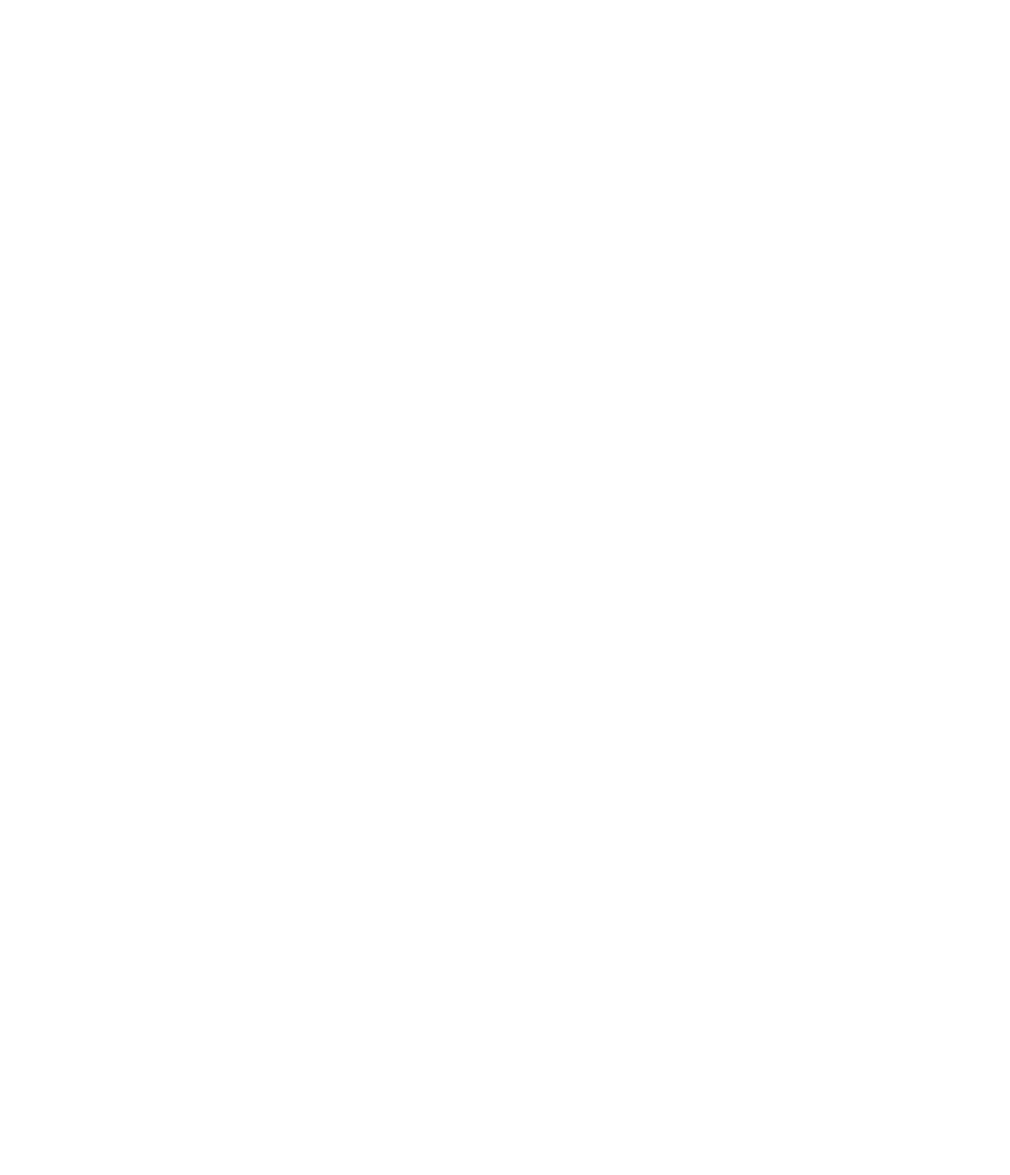
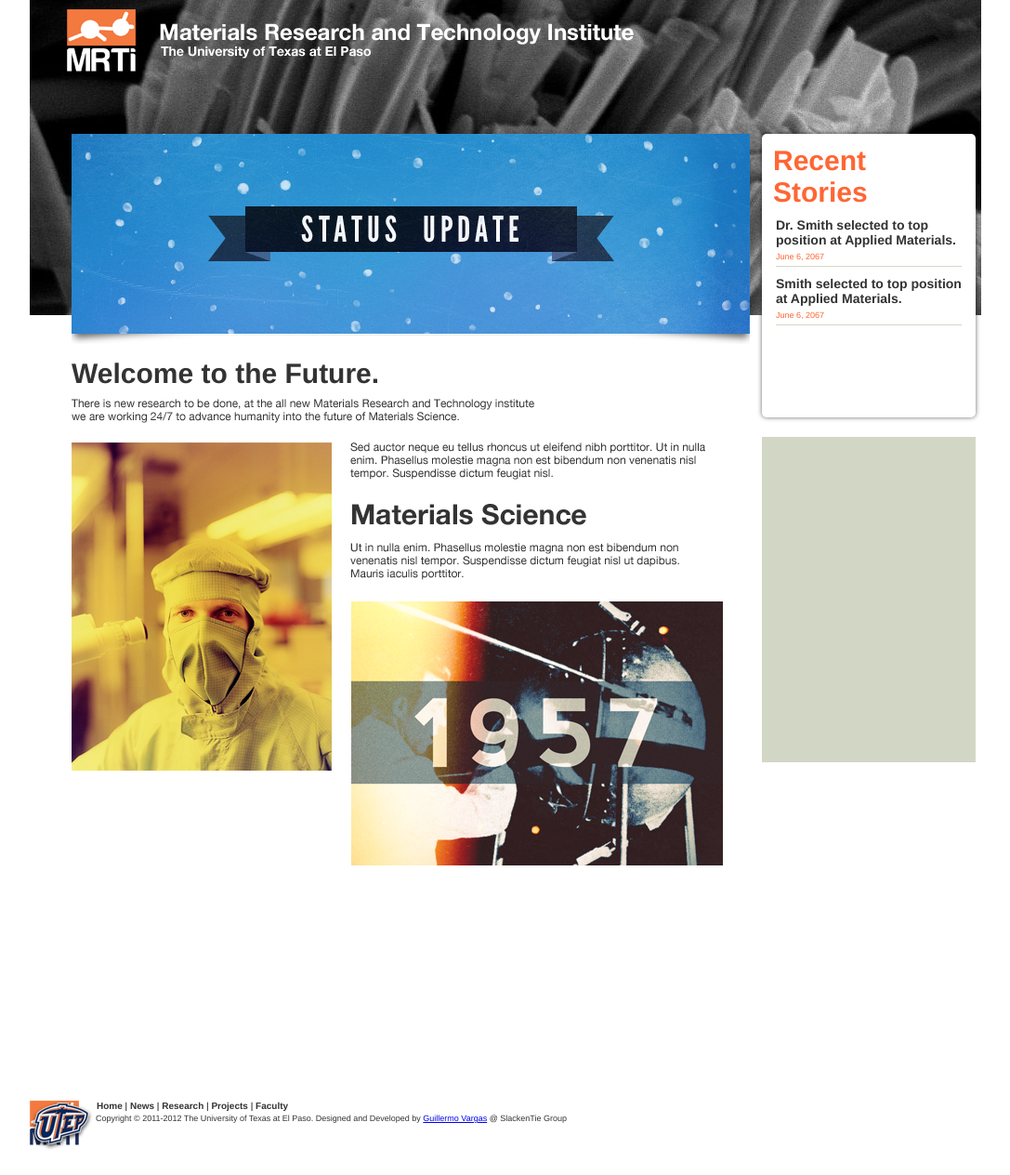
Before and after one commit to gavargas22/mrti, a PHP site: page / in a window 1280 px wide. Before the commit the part shown is empty. Shown: the whole page at 93% size, without its empty margins (96-1183 px from the left). Before the commit the page ends 800 px from the top, so only its background shows below. Run offline with PHP 8.4, Linux system fonts and the light colour scheme; some libraries are stand-ins or nearby versions.

Commit message:
Made most of the Photoshop theme functional with HTML5
The only strange thing is that I can't make the Facebook Like page show
up, I will be working on it these coming days.

```diff
--- a/index.html
+++ b/index.html
@@ -3,15 +3,69 @@
 <head>
 <meta charset="UTF-8">
 <title>Materials Research and Technology Institute | The University of Texas at El Paso</title>
+<link href="style.css" rel="stylesheet" type="text/css" />
+<script type="text/javascript" src="https://ajax.googleapis.com/ajax/libs/jquery/1.7.1/jquery.min.js"></script>
+<script type="text/javascript" src="js/slides.min.jquery.js"></script>
+<script type="text/javascript" src="js/init.js"></script>
 </head>
 
 <body>
+
+<!-- Facebook Code for the Like Page of Facebook. -->
+<div id="fb-root"></div>
+<script>(function(d, s, id) {
+  var js, fjs = d.getElementsByTagName(s)[0];
+  if (d.getElementById(id)) return;
+  js = d.createElement(s); js.id = id;
+  js.src = "//connect.facebook.net/en_GB/all.js#xfbml=1";
+  fjs.parentNode.insertBefore(js, fjs);
+}(document, 'script', 'facebook-jssdk'));</script>
+
+
 	<div id="main-wrapper">
 		<div id="header">
+			<div id="mrti-logo"></div>
+			<div id="lab-title"></div>
 			<div id="header-images"></div>
 		</div>
-		<div id="body"></div>
-		<div id="footer"></div>
+		<div id="slideshow-news">
+			<div id="slides">
+				<div class="slides_container">
+					<div><img src="image/slides/slide-1.jpg" alt="Slide 1"></div>
+					<div><img src="image/slides/slide-2.jpg" alt="Slide 2"></div>
+					<div><img src="image/slides/slide-3.jpg" alt="Slide 3"></div>
+					<div><img src="image/slides/slide-4.jpg" alt="Slide 4"></div>
+				</div>
+			</div>
+			<div id="shadow-holder"></div>
+			<div id="storyboard">
+				<div id= "storyboard-title">Recent Stories</div>
+				<div id="storyboard-stories">
+					<div class="storyboard-story" id="storyboard-story-1">
+						<div class="story-title" id="story-title-1"><a href="#">Dr. Smith selected to top position at Applied Materials.</a></div>
+						<div class="story-date" id="story-date-1">June 6, 2067</div>
+					</div>
+					<div class="storyboard-story" id="storyboard-story-2">
+						<div class="story-title" id="story-title-2"><a href="#">Smith selected to top position at Applied Materials.</a></div>
+						<div class="story-date" id="story-date-2">June 6, 2067</div>
+					</div>
+				</div>
+			</div>
+		</div>
+		<div id="body-page">
+			<div id="body-info-wrapper">
+				<div id="body-info-title">Welcome to the Future.</div>
+				<div id="body-info-content"><img src="image/dummy.png"></div>
+			</div>
+			<div id="facebook-like-wrapper"><div class="fb-like-box" data-href="https://www.facebook.com/pages/Materials-Research-and-Technology-Institute/199458250141759" data-width="230" data-height="350" data-show-faces="true" data-border-color="#eee" data-stream="true" data-header="false"></div></div>
+		</div>
+		<div id="footer">
+			<div id="footer-logo"></div>
+			<div id="footer-logo-utep"></div>
+			<div id="footer-menu"><a href="#">Home</a> | <a href="#">News</a> | <a href="#"> Research</a> | <a href="#">Projects</a> | <a href="#">Faculty</a></div>
+			<div id="copyright-notice">Copyright © 2011-2012 The University of Texas at El Paso. Designed and Developed by <a href="mailto@gavargas@slackentie.com">Guillermo Vargas</a> @ SlackenTie Group</div>
+		</div>
 	</div>
+
 </body>
 </html>
--- /dev/null
+++ b/js/init.js
@@ -0,0 +1,12 @@
+/**
+ * @author Guillermo Vargas
+ */
+
+$(function(){
+  $("#slides").slides({
+    preload: true,
+    play: 5000,
+    pause: 2500,
+    hoverPause: true
+  });
+});
--- a/style.css
+++ b/style.css
@@ -23,27 +23,245 @@
 	height: 340px;
 }
 #header-images {
-	position: relative;
+	position: absolute;
 	top: 0;
 	left: 0;
 	width: 1024px;
 	height: 340px;
 	background-image: url(./image/backgrounds/01.jpg);
 	background-repeat: no-repeat;
+	z-index: 0;
 }
-
+#mrti-logo {
+	position: absolute;
+	top: 10px;
+	left: 40px;
+	width:74px;
+	height:67px;
+	background-image: url('./image/logo-white.png');
+	z-index: 1;
+}
+#lab-title {
+	position:absolute;
+	left:140px;
+	top:25px;
+	height:38px;
+	width:510px;
+	background-image: url('./image/materials-title-white.png');
+	z-index: 1;
+}
 /*End of the header CSS code
  *
  */
 
+/*This is the header system that contains and the slideshow news.*/
+#slideshow-news {
+	position:relative;
+	top:-196px;
+	left:0;
+	width:1024px;
+	height:300px;
+}
+#slideshow-wrapper {
+	position: relative;
+	top: 1px;
+	left: 2px;
+	width: 729px;
+	height: 215px;
+}
+#slides {
+	position:relative;
+	overflow:hidden;
+	float:left;
+	top: 0;
+	left: 45px;
+	width: 730px;
+	height: 215px;
+}
+.slides_container {
+    width:730px;
+    height:215px;
+}
+.slides_container div {
+    width:730px;
+    height:215px;
+    display:block;
+}
+#shadow-holder {
+	position:absolute;
+	top:215px;
+	left:45px;
+	width: 730px;
+	height: 12px;
+	background-image: url('./image/slides/shadow.png');
+	z-index: 3;
+}
+#storyboard {
+	position:relative;
+	top:0;
+	left:58px;
+	width: 230px;
+	height: 305px;
+	background-color: #fff;
+	float:left;
+	-webkit-border-radius: 5px;
+	-moz-border-radius: 5px;
+	border-radius: 5px;
+	-webkit-box-shadow: 0px 0px 5px rgba(0, 0, 0, 0.6);
+	-moz-box-shadow: 0px 0px 5px rgba(0, 0, 0, 0.6);
+	box-shadow: 0px 0px 5px rgba(0, 0, 0, 0.6);
+}
+#storyboard-title {
+	position:relative;
+	top:12px;
+	left:12px;
+	width:100px;
+	height:20px;
+	font-family: "Helvetica Neue", Helvetica, Arial, sans-serif;
+	color:#ff6633;
+	font-size: 30px;
+	font-weight: bold;
+}
+#storyboard-stories {
+	position:absolute;
+	top:70px;
+	left:5px;
+	width: 220px;
+	height: 200px;
+}
+.storyboard-story {
+	position:relative;
+	height:auto;
+	padding-bottom:10px;
+	padding-top: 10px;
+	width:200px;
+	font-family: "Helvetica Neue", Helvetica, Arial, sans-serif;
+	color:#333;
+	border-bottom: 1px solid #D2D7C5;
+	left:10px;
+	top: 10px;
+}
+.story-title a {
+	position:relative;
+	font-weight:bold;
+	font-size: 14px;
+	color: #333;
+	text-decoration:none;
+	display:block;
+}
+.story-title a:hover {
+	color:#FF6633;
+}
+.story-title a:active {
+	color:#FF6633;
+}
+.story-date {
+	position: relative;
+	font-size:9px;
+	color:#FF6633;
+	top: 5px;
+}
+/*------------------------------------------------------------------------*/
 
-#body {
+/*The CSS code for the body aspect of the website which contains all the information that is necesary to show
+ * the website itself.
+ */
+#body-page {
+	position: relative;
+	top: -260px;
+	left:0;
+	width: 1024px;
+	height: auto;
+	min-height:320px;
+}
+#body-info-wrapper {
+	position: relative;
+	top:0;
+	left:0;
+	width:780px;
+	height:auto;
+	font-family: "Helvetica Neue", Helvetica, Arial, sans-serif;
+}
+#body-info-title {
 	position: relative;
 	top: 0;
-	left:0;
+	left: 45px;
+	font-size: 30px;
+	font-weight: bold;
+	color: #333333;
+	width: 710px;
+}
+#body-info-content {
+	position:relative;
+	top:10px;
+	left:45px;
+	color:#333333;
+	font-size:12px;
+	width: 710px;
+}
+#facebook-like-wrapper {
+	position:absolute;
+	top: 90px;
+	left: 788px;
+	height:350px;
+	width: 230px;
+	background-color:#D2D7C5;
 }
 #header {
 	position:relative;
 	top:0;
 	left:0;
 }
+/*This is the CSS code for the styling of the Footer aspect of the website.*/
+#footer {
+	position:relative;
+	width: 1024px;
+	height: 80px;
+	top:0;
+	left:0;
+}
+#footer-logo {
+	position:absolute;
+	top:0;
+	left:0;
+	width:53px;
+	height: 48px;
+	background-image: url('image/logo-footer.png');
+}
+#footer-logo-utep {
+	position:absolute;
+	top:0;
+	left:0;
+	width:68px;
+	height: 53px;
+	background-image: url('image/utep-footer.png');
+}
+#footer-menu {
+	position: absolute;
+	top: 0;
+	left:72px;
+	width: 400px;
+	height:10px;
+	font-family: "Helvetica Neue", Helvetica, Arial, sans-serif;
+	font-size: 10px;
+}
+#footer-menu a {
+	font-size:10px;
+	font-weight: bold;
+	text-decoration:none;
+	color:#333333;
+	font-family: "Helvetica Neue", Helvetica, Arial, sans-serif;
+}
+#footer-menu a:hover {
+	color:#FF6633;
+}
+#copyright-notice {
+	position:absolute;
+	top:14px;
+	left:71px;
+	width:600px;
+	height:11px;
+	font-size:9px;
+	color:#333333;
+	font-family: "Helvetica Neue", Helvetica, Arial, sans-serif;
+}
```
Also changed, not shown: image/dummy.png (added), image/logo-footer.png (added), image/materials-title-white.png (added), image/slides/shadow.png (added), image/slides/slide-1.jpg (added), image/slides/slide-2.jpg (added), image/slides/slide-3.jpg (added), image/slides/slide-4.jpg (added), image/utep-footer.png (added), js/slides.min.jquery.js (added).
